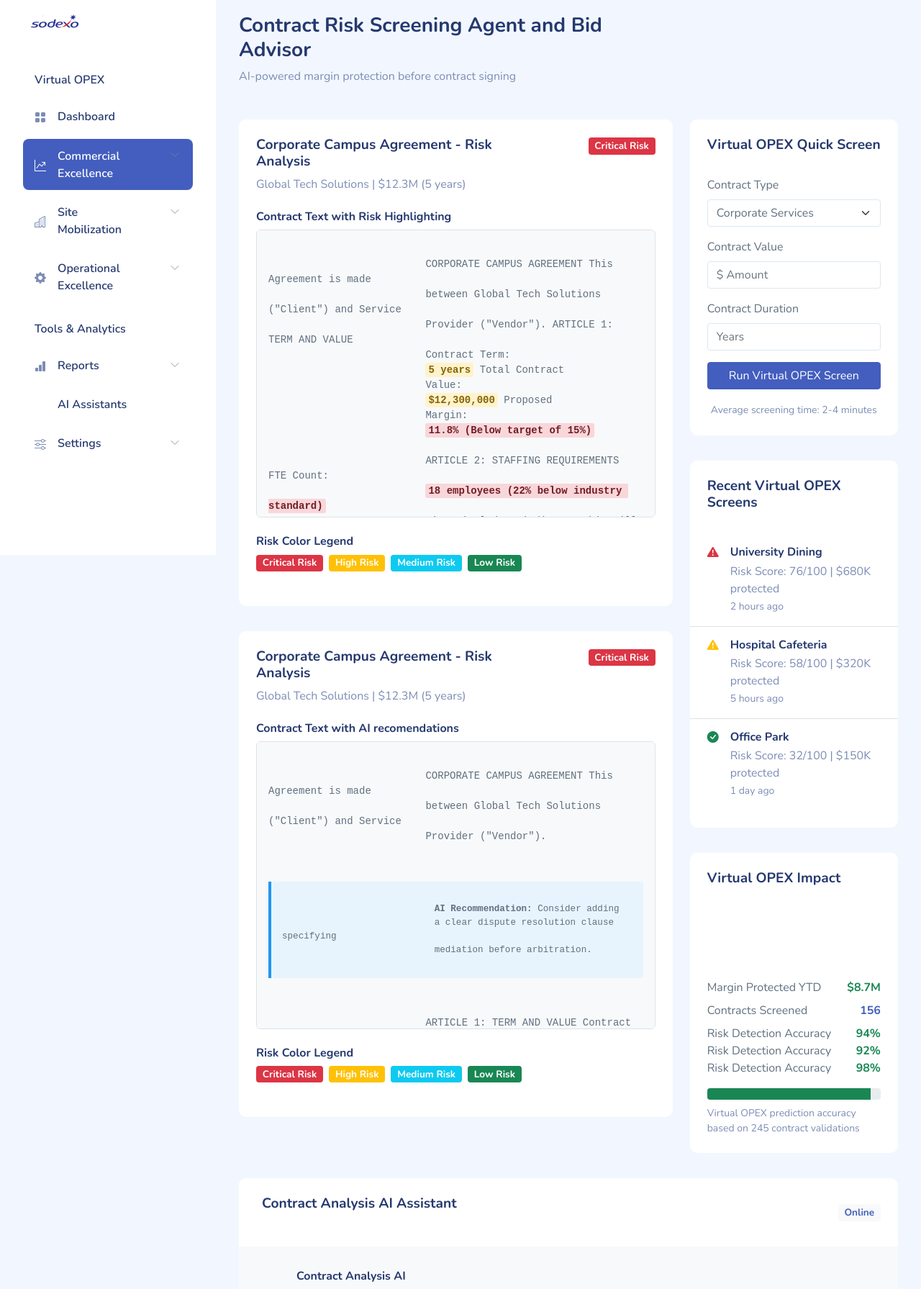
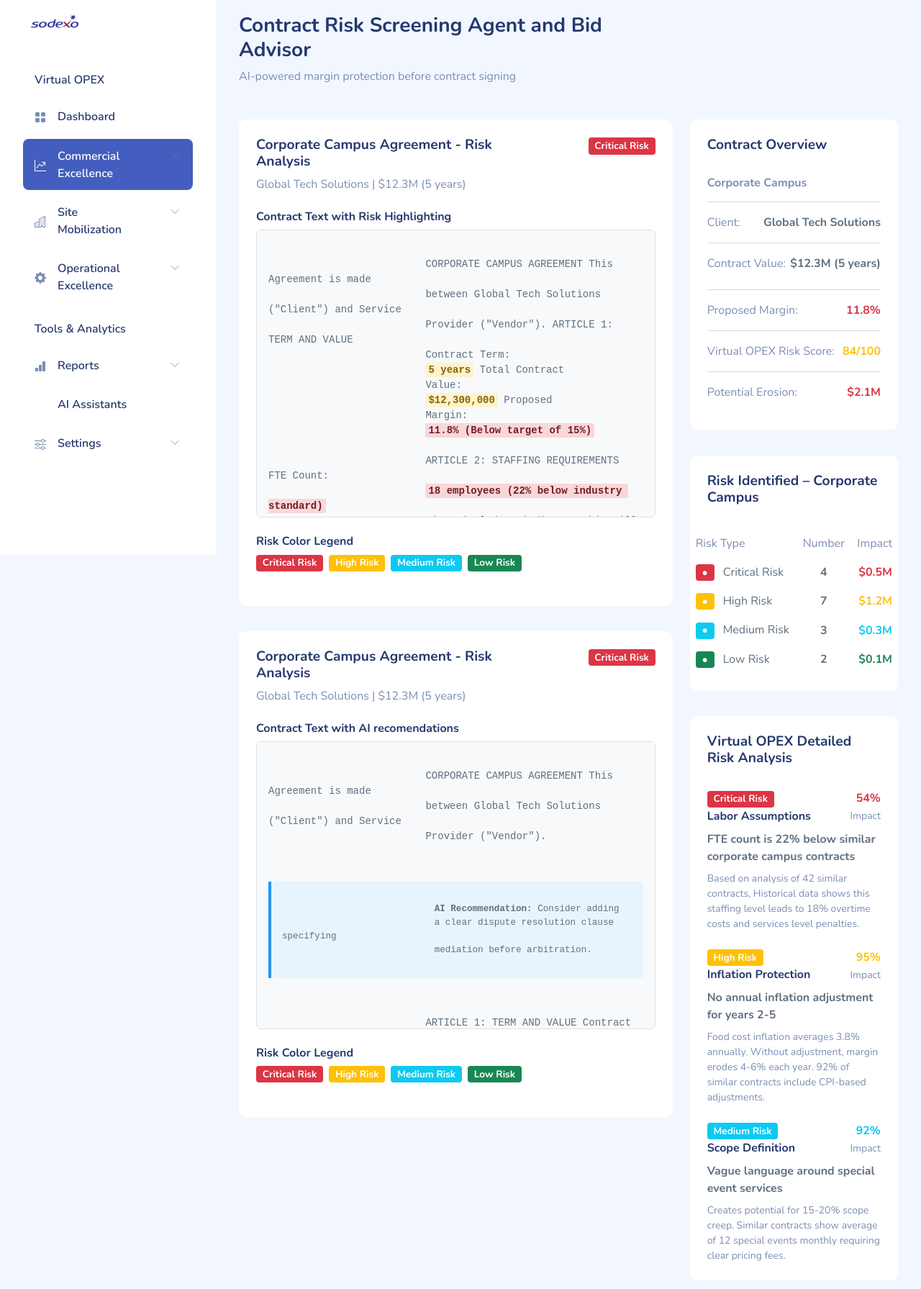
Before and after one commit to franciscoalanzavesromero/sodexo, a plain HTML site: page contract-risk.html in a window 1280 px wide. Shown: the part 29-1820 px from the top of the page at 72% size. Drawn offline with nearby package versions, Linux system fonts and the light colour scheme; files whose address does not match are found by name.

Commit message:
Revamp contract risk overview with detailed analysis and updated risk metrics

```diff
--- a/contract-risk.html
+++ b/contract-risk.html
@@ -542,42 +542,70 @@
               <!-- Virtual OPEX Quick Screen -->
               <div class="card">
                 <div class="card-header">
-                  <h4>Virtual OPEX Quick Screen</h4>
+                  <h4>Contract Overview</h4>
                 </div>
                 <div class="card-body">
-                  <div class="mb-3">
-                    <label class="form-label">Contract Type</label>
-                    <select class="form-select">
-                      <option>Corporate Services</option>
-                      <option>Healthcare</option>
-                      <option>Education</option>
-                      <option>Government</option>
-                    </select>
-                  </div>
-                  <div class="mb-3">
-                    <label class="form-label">Contract Value</label>
-                    <input
-                      type="text"
-                      class="form-control"
-                      placeholder="$ Amount"
-                    />
-                  </div>
-                  <div class="mb-3">
-                    <label class="form-label">Contract Duration</label>
-                    <input
-                      type="text"
-                      class="form-control"
-                      placeholder="Years"
-                    />
-                  </div>
-                  <button class="btn btn-primary w-100">
-                    <i class="bi bi-lightning-charge"></i> Run Virtual OPEX
-                    Screen
-                  </button>
-                  <div class="mt-3 text-center">
-                    <small class="text-muted"
-                      >Average screening time: 2-4 minutes</small
-                    >
+                  <div class="contract-overview">
+                    <div class="contract-section mb-4">
+                      <h6 class="text-muted mb-3">Corporate Campus</h6>
+                      <hr />
+                      <div class="contract-item mb-3">
+                        <div
+                          class="d-flex justify-content-between align-items-start"
+                        >
+                          <span class="text-muted">Client:</span>
+                          <span class="fw-bold text-end"
+                            >Global Tech Solutions</span
+                          >
+                        </div>
+                      </div>
+                      <hr />
+                      <div class="contract-item mb-3">
+                        <div
+                          class="d-flex justify-content-between align-items-start"
+                        >
+                          <span class="text-muted">Contract Value:</span>
+                          <span class="fw-bold text-end">$12.3M (5 years)</span>
+                        </div>
+                      </div>
+                    </div>
+                    <hr />
+                    <div class="contract-section">
+                      <div class="contract-item mb-3">
+                        <div
+                          class="d-flex justify-content-between align-items-start"
+                        >
+                          <span class="text-muted">Proposed Margin:</span>
+                          <span class="fw-bold text-danger text-end"
+                            >11.8%</span
+                          >
+                        </div>
+                      </div>
+                      <hr />
+                      <div class="contract-item mb-3">
+                        <div
+                          class="d-flex justify-content-between align-items-start"
+                        >
+                          <span class="text-muted"
+                            >Virtual OPEX Risk Score:</span
+                          >
+                          <span class="fw-bold text-warning text-end"
+                            >84/100</span
+                          >
+                        </div>
+                      </div>
+                      <hr />
+                      <div class="contract-item mb-3">
+                        <div
+                          class="d-flex justify-content-between align-items-start"
+                        >
+                          <span class="text-muted">Potential Erosion:</span>
+                          <span class="fw-bold text-danger text-end"
+                            >$2.1M</span
+                          >
+                        </div>
+                      </div>
+                    </div>
                   </div>
                 </div>
               </div>
@@ -585,48 +613,55 @@
               <!-- Recent Virtual OPEX Assessments -->
               <div class="card">
                 <div class="card-header">
-                  <h4>Recent Virtual OPEX Screens</h4>
+                  <h4>Risk Identified – Corporate Campus</h4>
                 </div>
                 <div class="card-content pb-4">
-                  <div class="recent-risk d-flex px-4 py-3 border-bottom">
-                    <div class="risk-icon me-3">
-                      <i
-                        class="bi bi-exclamation-triangle-fill text-danger"
-                      ></i>
-                    </div>
-                    <div class="risk-info">
-                      <h6 class="mb-1">University Dining</h6>
-                      <p class="text-muted mb-0">
-                        Risk Score: 76/100 | $680K protected
-                      </p>
-                      <small class="text-muted">2 hours ago</small>
-                    </div>
-                  </div>
-                  <div class="recent-risk d-flex px-4 py-3 border-bottom">
-                    <div class="risk-icon me-3">
-                      <i
-                        class="bi bi-exclamation-triangle-fill text-warning"
-                      ></i>
-                    </div>
-                    <div class="risk-info">
-                      <h6 class="mb-1">Hospital Cafeteria</h6>
-                      <p class="text-muted mb-0">
-                        Risk Score: 58/100 | $320K protected
-                      </p>
-                      <small class="text-muted">5 hours ago</small>
-                    </div>
-                  </div>
-                  <div class="recent-risk d-flex px-4 py-3">
-                    <div class="risk-icon me-3">
-                      <i class="bi bi-check-circle-fill text-success"></i>
-                    </div>
-                    <div class="risk-info">
-                      <h6 class="mb-1">Office Park</h6>
-                      <p class="text-muted mb-0">
-                        Risk Score: 32/100 | $150K protected
-                      </p>
-                      <small class="text-muted">1 day ago</small>
-                    </div>
+                  <div class="table-responsive">
+                    <table class="table table-borderless mb-0">
+                      <thead>
+                        <tr>
+                          <th class="text-muted fw-normal">Risk Type</th>
+                          <th class="text-muted fw-normal text-center">
+                            Number
+                          </th>
+                          <th class="text-muted fw-normal text-end">Impact</th>
+                        </tr>
+                      </thead>
+                      <tbody>
+                        <tr>
+                          <td>
+                            <span class="badge bg-danger me-2">●</span>
+                            Critical Risk
+                          </td>
+                          <td class="text-center fw-bold">4</td>
+                          <td class="text-end fw-bold text-danger">$0.5M</td>
+                        </tr>
+                        <tr>
+                          <td>
+                            <span class="badge bg-warning me-2">●</span>
+                            High Risk
+                          </td>
+                          <td class="text-center fw-bold">7</td>
+                          <td class="text-end fw-bold text-warning">$1.2M</td>
+                        </tr>
+                        <tr>
+                          <td>
+                            <span class="badge bg-info me-2">●</span>
+                            Medium Risk
+                          </td>
+                          <td class="text-center fw-bold">3</td>
+                          <td class="text-end fw-bold text-info">$0.3M</td>
+                        </tr>
+                        <tr>
+                          <td>
+                            <span class="badge bg-success me-2">●</span>
+                            Low Risk
+                          </td>
+                          <td class="text-center fw-bold">2</td>
+                          <td class="text-end fw-bold text-success">$0.1M</td>
+                        </tr>
+                      </tbody>
+                    </table>
                   </div>
                 </div>
               </div>
@@ -634,52 +669,82 @@
               <!-- Virtual OPEX Impact Statistics -->
               <div class="card">
                 <div class="card-header">
-                  <h4>Virtual OPEX Impact</h4>
+                  <h4>Virtual OPEX Detailed Risk Analysis</h4>
                 </div>
-                <br /><br /><br /><br />
                 <div class="card-body">
-                  <div class="impact-stats mb-3">
+                  <!-- Labor Assumptions Risk -->
+                  <div class="risk-item mb-4">
                     <div
-                      class="d-flex justify-content-between align-items-center mb-2"
+                      class="d-flex justify-content-between align-items-start mb-2"
                     >
-                      <span>Margin Protected YTD</span>
-                      <span class="fw-bold text-success">$8.7M</span>
+                      <div>
+                        <span class="badge bg-danger me-2">Critical Risk</span>
+                        <h6 class="d-inline-block mb-0">Labor Assumptions</h6>
+                      </div>
+                      <div class="text-end">
+                        <div class="fw-bold text-danger">54%</div>
+                        <small class="text-muted">Impact</small>
+                      </div>
                     </div>
+                    <p class="fw-bold mb-2">
+                      FTE count is 22% below similar corporate campus contracts
+                    </p>
+                    <p class="text-muted small mb-0">
+                      Based on analysis of 42 similar contracts, Historical data
+                      shows this staffing level leads to 18% overtime costs and
+                      services level penalties.
+                    </p>
+                  </div>
+
+                  <!-- Inflation Protection Risk -->
+                  <div class="risk-item mb-4">
                     <div
-                      class="d-flex justify-content-between align-items-center mb-2"
+                      class="d-flex justify-content-between align-items-start mb-2"
                     >
-                      <span>Contracts Screened</span>
-                      <span class="fw-bold text-primary">156</span>
+                      <div>
+                        <span class="badge bg-warning me-2">High Risk</span>
+                        <h6 class="d-inline-block mb-0">
+                          Inflation Protection
+                        </h6>
+                      </div>
+                      <div class="text-end">
+                        <div class="fw-bold text-warning">95%</div>
+                        <small class="text-muted">Impact</small>
+                      </div>
                     </div>
+                    <p class="fw-bold mb-2">
+                      No annual inflation adjustment for years 2-5
+                    </p>
+                    <p class="text-muted small mb-0">
+                      Food cost inflation averages 3.8% annually. Without
+                      adjustment, margin erodes 4-6% each year. 92% of similar
+                      contracts include CPI-based adjustments.
+                    </p>
+                  </div>
+
+                  <!-- Scope Definition Risk -->
+                  <div class="risk-item">
                     <div
-                      class="d-flex justify-content-between align-items-center"
+                      class="d-flex justify-content-between align-items-start mb-2"
                     >
-                      <span>Risk Detection Accuracy</span>
-                      <span class="fw-bold text-success">94%</span>
+                      <div>
+                        <span class="badge bg-info me-2">Medium Risk</span>
+                        <h6 class="d-inline-block mb-0">Scope Definition</h6>
+                      </div>
+                      <div class="text-end">
+                        <div class="fw-bold text-info">92%</div>
+                        <small class="text-muted">Impact</small>
+                      </div>
                     </div>
-                    <div
-                      class="d-flex justify-content-between align-items-center"
-                    >
-                      <span>Risk Detection Accuracy</span>
-                      <span class="fw-bold text-success">92%</span>
-                    </div>
-                    <div
-                      class="d-flex justify-content-between align-items-center"
-                    >
-                      <span>Risk Detection Accuracy</span>
-                      <span class="fw-bold text-success">98%</span>
-                    </div>
+                    <p class="fw-bold mb-2">
+                      Vague language around special event services
+                    </p>
+                    <p class="text-muted small mb-0">
+                      Creates potential for 15-20% scope creep. Similar
+                      contracts show average of 12 special events monthly
+                      requiring clear pricing fees.
+                    </p>
                   </div>
-                  <div class="progress mt-3">
-                    <div
-                      class="progress-bar bg-success"
-                      style="width: 94%"
-                    ></div>
-                  </div>
-                  <small class="text-muted mt-2 d-block"
-                    >Virtual OPEX prediction accuracy based on 245 contract
-                    validations</small
-                  >
                 </div>
               </div>
             </div>
```
